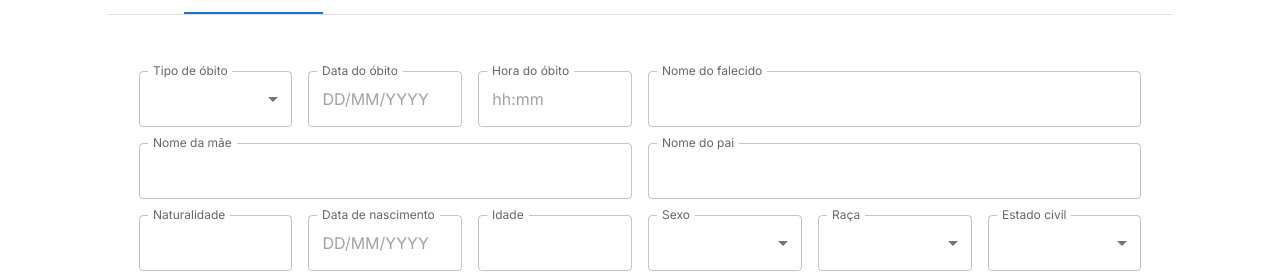
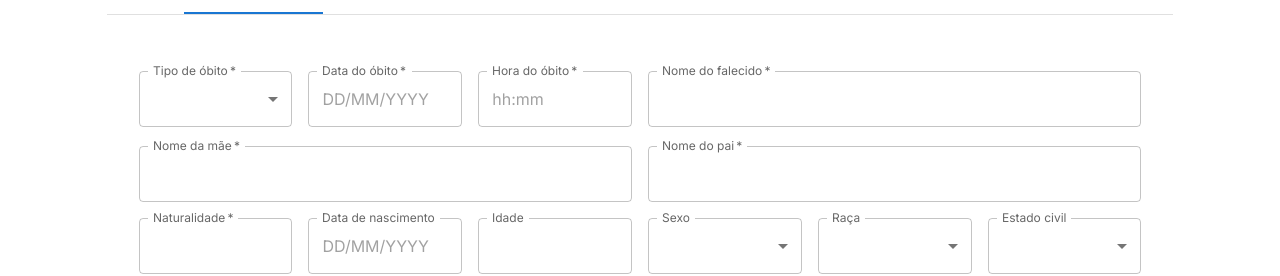
Before and after one commit to Ashlc/atestado-rp, a React (Vite) app: page / in a window 1280 px wide. Shown: the part 139-415 px from the top of the page. Built offline with nearby package versions, Linux system fonts and the light colour scheme.

Commit message:
wip: Working on Identification validations and errors display

```diff
--- a/src/pages/Identification/Identification.tsx
+++ b/src/pages/Identification/Identification.tsx
@@ -1,6 +1,7 @@
 import {
   Autocomplete,
   FormControl,
+  FormHelperText,
   Grid2,
   InputLabel,
   MenuItem,
@@ -11,7 +12,7 @@ import { DatePicker } from '@mui/x-date-pickers';
 import { TimePicker } from '@mui/x-date-pickers/TimePicker';
 import dayjs, { Dayjs } from 'dayjs';
 import { useEffect } from 'react';
-import { Controller, useFormContext } from 'react-hook-form';
+import { Controller, get, useFormContext } from 'react-hook-form';
 import { z } from 'zod';
 import formSchema from '../../schemas/Sections';
 import { cbo } from '../../services/cbo';
@@ -27,7 +28,7 @@ type Props = {
 type FormType = z.infer<typeof formSchema>;
 
 const Identification = ({ value, index, ...other }: Props) => {
-  const { register, watch, control, setValue, resetField } =
+  const { register, watch, control, setValue, resetField, formState: { errors } } =
     useFormContext<FormType>();
   const watchTypeOfDeath = watch('identification.typeOfDeath');
   const watchDateOfDeath = watch('identification.dateOfDeath');
@@ -67,7 +68,7 @@ const Identification = ({ value, index, ...other }: Props) => {
         <Grid2 size={2}>
           <Controller
             render={({ field }) => (
-              <FormControl fullWidth>
+              <FormControl fullWidth required error={!!get(errors, "identification.typeOfDeath")}>
                 <InputLabel shrink>Tipo de óbito</InputLabel>
                 <Select
                   label="Tipo de óbito"
@@ -78,16 +79,21 @@ const Identification = ({ value, index, ...other }: Props) => {
                   <MenuItem value={'Fetal'}>Fetal</MenuItem>
                   <MenuItem value={'Não fetal'}>Não Fetal</MenuItem>
                 </Select>
+                <FormHelperText>{get(errors, "identification.typeOfDeath")?.message}</FormHelperText>
               </FormControl>
+
             )}
             name="identification.typeOfDeath"
             control={control}
+            rules={{ required: 'Campo obrigatório' }}
           />
         </Grid2>
         <Grid2 size={2}>
           <Controller
             name="identification.dateOfDeath"
             control={control}
+            rules={{ required: 'Campo obrigatório' }}
+
             render={({ field }) => (
               <DatePicker
                 slotProps={{
@@ -95,7 +101,10 @@ const Identification = ({ value, index, ...other }: Props) => {
                     InputLabelProps: {
                       shrink: true,
                     },
+                    helperText: get(errors, "identification.dateOfDeath")?.message,
+                    error: !!get(errors, "identification.dateOfDeath"),
                     fullWidth: true,
+                    required: true,
                   },
                 }}
                 label="Data do óbito"
@@ -117,45 +126,61 @@ const Identification = ({ value, index, ...other }: Props) => {
                     InputLabelProps: {
                       shrink: true,
                     },
+                    helperText: get(errors, "identification.hourOfDeath")?.message,
+                    error: !!get(errors, "identification.hourOfDeath"),
                     fullWidth: true,
+                    required: true,
                   },
                 }}
               />
             )}
             name="identification.hourOfDeath"
             control={control}
+            rules={{ required: 'Campo obrigatório' }}
           />
         </Grid2>
         <Grid2 size={6}>
           <TextField
             slotProps={{ inputLabel: { shrink: true } }}
             label="Nome do falecido"
-            {...register('identification.deceasedName')}
+            {...register('identification.deceasedName',  { required: 'Campo obrigatório' })}
+            error={get(errors, "identification.deceasedName")}
+            helperText={get(errors, "identification.deceasedName")?.message}
             fullWidth
+            required
           />
         </Grid2>
         <Grid2 size={6}>
           <TextField
             slotProps={{ inputLabel: { shrink: true } }}
             label="Nome da mãe"
-            {...register('identification.mothersName')}
+            {...register('identification.mothersName', { required: 'Campo obrigatório' })}
             fullWidth
+            error={get(errors, "identification.mothersName")}
+            helperText={get(errors, "identification.mothersName")?.message}
+            required
           />
         </Grid2>
         <Grid2 size={6}>
           <TextField
             slotProps={{ inputLabel: { shrink: true } }}
             label="Nome do pai"
-            {...register('identification.fathersName')}
+            {...register('identification.fathersName', { required: 'Campo obrigatório' })}
             fullWidth
+            error={get(errors, "identification.fathersName")}
+            helperText={get(errors, "identification.fathersName")?.message}
+            required
           />
         </Grid2>
         <Grid2 size={2}>
           <TextField
             slotProps={{ inputLabel: { shrink: true } }}
             label="Naturalidade"
-            {...register('identification.naturalness')}
+            {...register('identification.naturalness', { required: 'Campo obrigatório '})}
             fullWidth
+            error={get(errors, "identification.naturalness")}
+            helperText={get(errors, "identification.naturalness")?.message}
+            required
           />
         </Grid2>
         <Grid2 size={2}>
```
